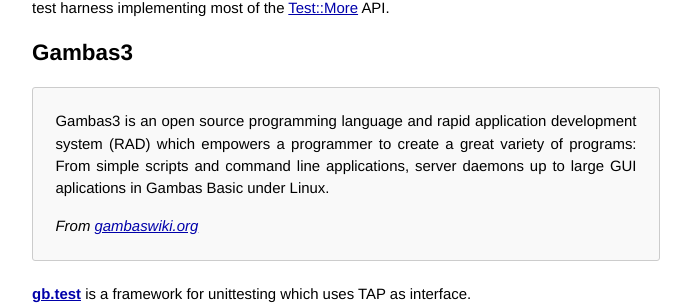
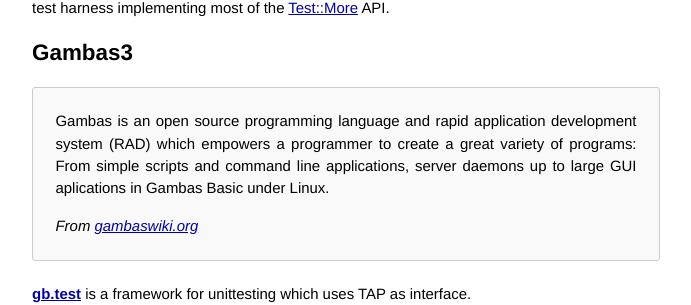
Before and after one commit to TestAnything/testanything.github.io, a Jekyll site: the page built from producers.md, in a window 1280 px wide and 900 px high, scrolled down 3984 px. Shown: the part 148-453 px from the top of the window, without its empty margins (294-985 px from the left). Built offline with Jekyll 4.4.1, drawn with Linux system fonts in a browser that asks for light colours.

Commit message:
Update producers.md add Gambas

```diff
--- a/producers.md
+++ b/producers.md
@@ -21,7 +21,7 @@
 [Fish](#fish),
 [Forth](#forth),
 [Fortran](#fortran),
-[Gambas3](#gambas3),
+[Gambas](#gambas),
 [Go](#go),
 [Haskell](#haskell),
 [Igor Pro](#igorpro),
@@ -231,9 +231,9 @@
 (standard 2008TS) with a minimal test harness implementing most of
 the [Test::More](http://perldoc.perl.org/Test/More.html) API.
 
-## <a id="gambas3"></a> [Gambas3](#gambas3)
+## <a id="gambas"></a> [Gambas3](#gambas)
 
-> Gambas3 is an open source programming language and rapid application development system (RAD)
+> Gambas is an open source programming language and rapid application development system (RAD)
 > which empowers a programmer to create a great variety of programs:  From simple scripts and command line applications,
 > server daemons up to large GUI aplications in Gambas Basic under Linux.
 >
```
